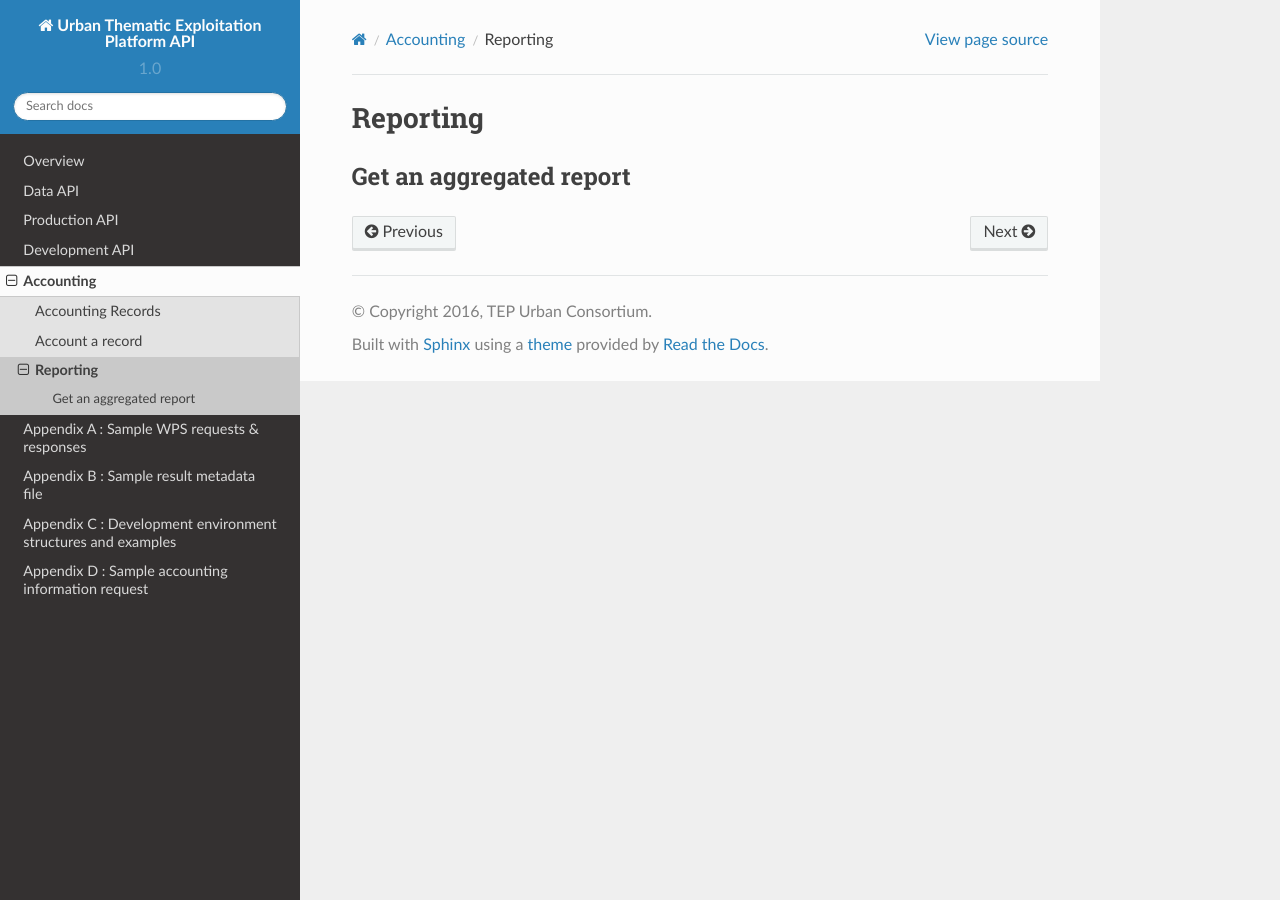
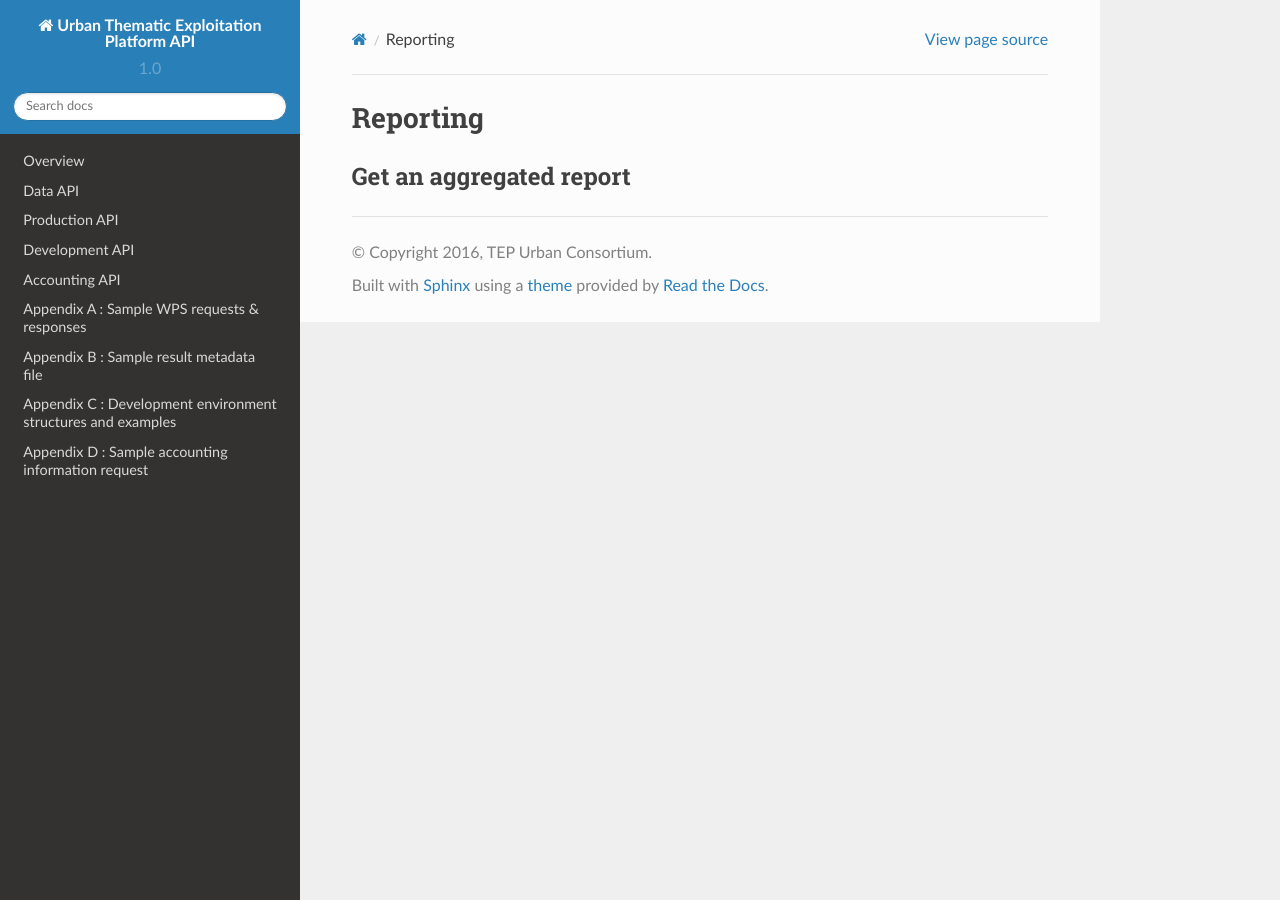
Before and after one commit to urban-tep/API, a Sphinx documentation site: the page built from source/accounting/get.rst, in a window 1280 px wide. Built offline with Sphinx 7.4.7 and the Read the Docs theme 2.0.0, drawn with Linux system fonts in a browser that asks for light colours; pages that are not in the unit, such as notebooks, are missing from menus; some of the changed lines change nothing that is shown.

Commit message:
Accounting API
Signed-off-by: Emmanuel Mathot <emmanuel.mathot@terradue.com>

```diff
--- a/source/accounting/index.rst
+++ b/source/accounting/index.rst
@@ -1,10 +1,10 @@
 
-Accounting
-==========
+Accounting API
+==============
 
 .. toctree::
    :maxdepth: 2
 
-   records
-   post
-   get
+   ../external/t2api/source/accounting/concepts/index
+   ../external/t2api/source/accounting/record
+   ../external/t2api/source/accounting/report
```
